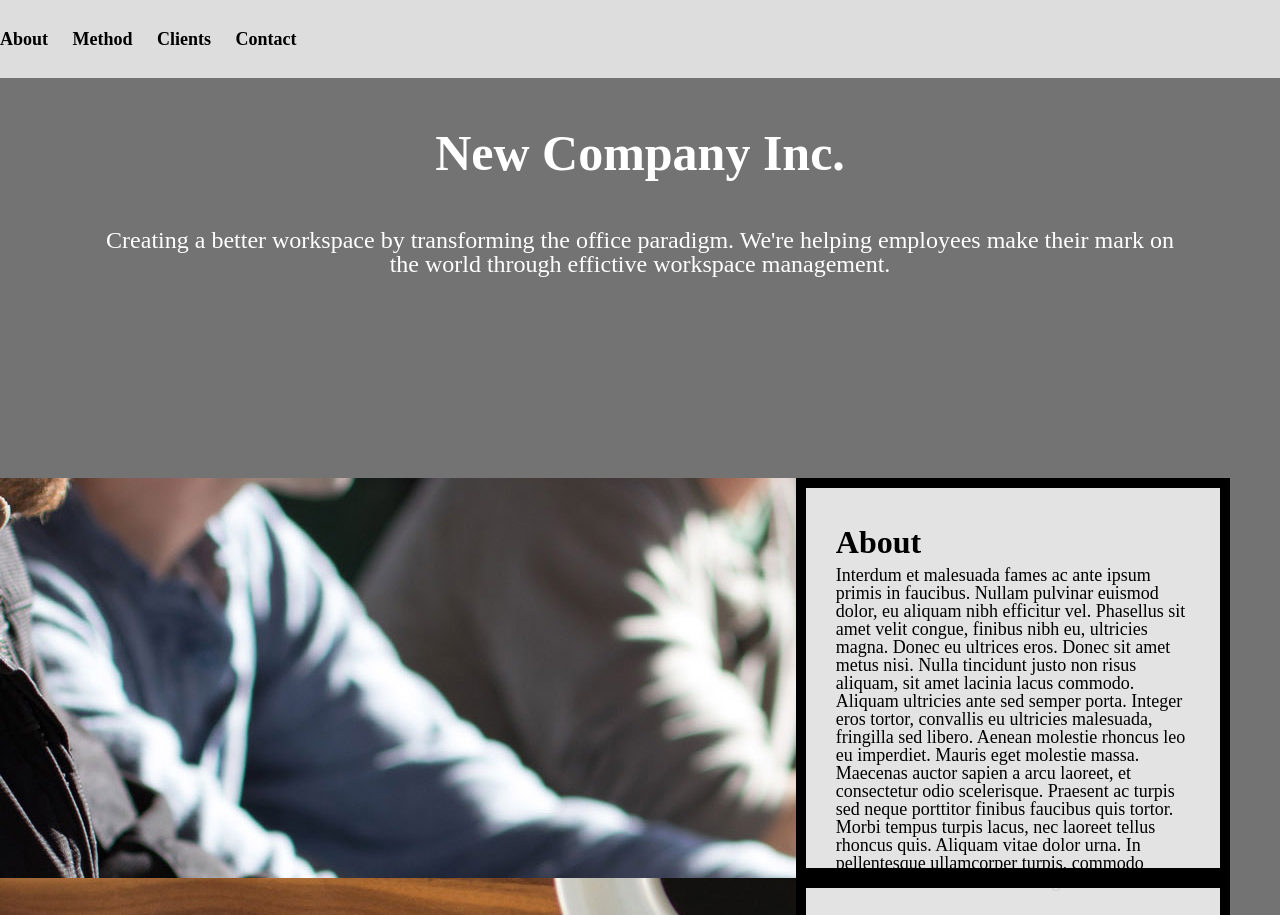
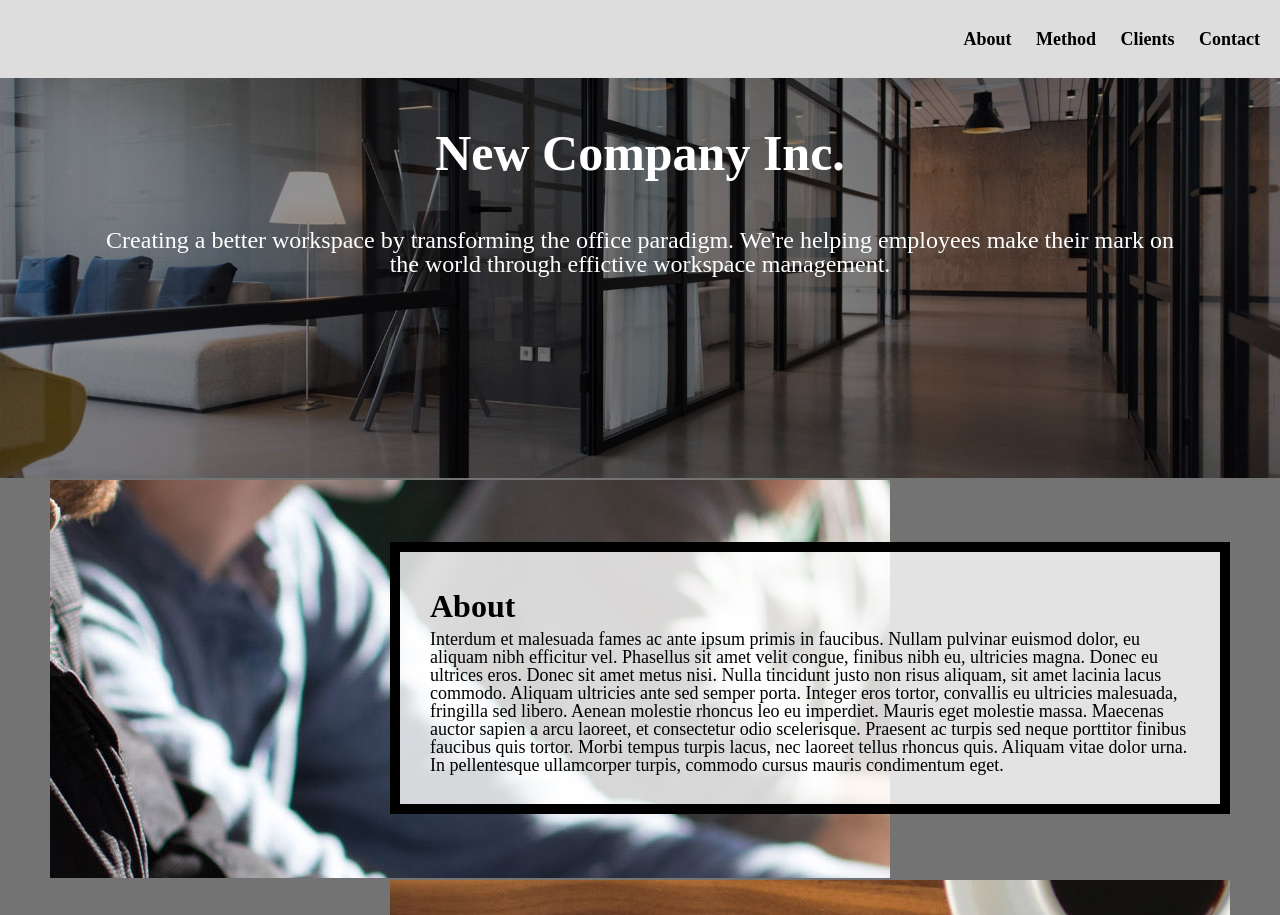
Before and after one commit to jamiezuckerman/homework4, a plain HTML site: page index.html in a window 1280 px wide. Shown: the top 915 px of the page. Drawn offline with Linux system fonts and the light colour scheme.

Commit message:
Update style.css

```diff
--- a/css/style.css
+++ b/css/style.css
@@ -19,6 +19,10 @@ h1{
 h2{
   font-size: 32px;
   line-height: 1.5;
+  text-align: left
+}
+p{
+  text-align: left;
 }
 
 nav li{
@@ -63,6 +67,10 @@ nav a:hover, nav a:focus{
 
 /*Your Code Here*/
 /*Write selector/rule property to style all elements when in focus*/
+.about-image, .clients-image, .contact-image, .method-image{
+  padding-top: 2px;
+}
+
 
 
 nav{
@@ -78,8 +86,6 @@ footer{
   padding-top: 30px;
   text-align: center;
 }
-
-
 
 
 .container{
@@ -99,6 +105,7 @@ header{
 
   /*Your Code Here*/
   /*Set background-image to header.jpg */
+  background-image: url('../images/header.jpg');
 
 
   grid-column: 1 / -1;  /*Can you explain what this does?*/
@@ -141,15 +148,16 @@ header p{
 
 
 .contact, .contact-image{
-    /*Your Code Here*/
+   grid-row: 5/ auto;
 
 }
 
 .text-block{
-background-color: rgba(255, 255, 255, .8);
+  background-color: rgba(255, 255, 255, .8);
   border: 10px solid black;
   padding: 30px;
-  /*Your code here:*/
+  text-align: center;
+  align-self: center;
 
 }
 
@@ -157,7 +165,9 @@ background-color: rgba(255, 255, 255, .8);
 @media all and (min-width: 800px){
   nav{
     padding: 30px 0px;
-    /*Your code here:*/
+    text-align: right;
+    align-self: center;
+
   }
 
   .container{
@@ -166,11 +176,11 @@ background-color: rgba(255, 255, 255, .8);
   }
 
   .about, .clients, .method-image, .contact-image{
-    /*Your code here:*/
+    grid-column: 3 / span 2;
   }
 
   .about-image, .clients-image, .method, .contact{
-    /*Your code here:*/
+    grid-column: 2 / span 2;
   }
 }
 
```
